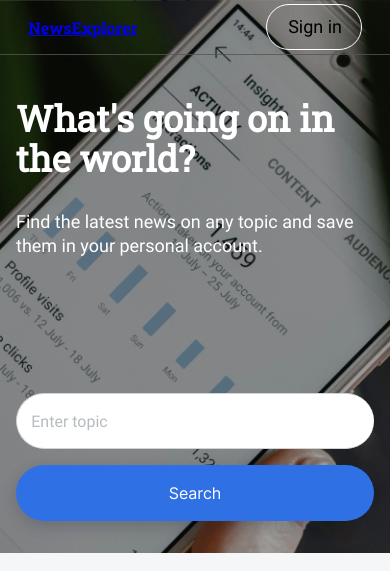
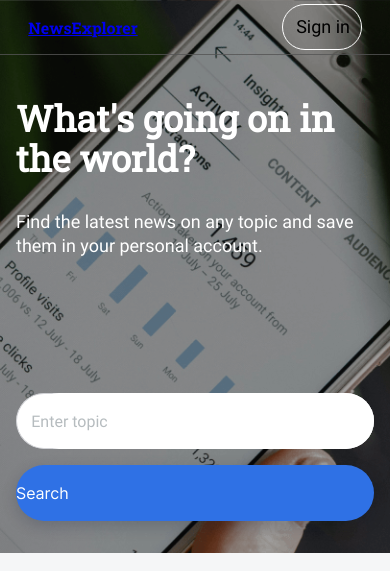
Before and after one commit to irmo12/news-explorer-frontend, a React (Create React App) app in the folder news-explorer/: page / in a window 390 px wide. Shown: the top 571 px of the page. Built offline with nearby package versions, Linux system fonts and the light colour scheme.

Commit message:
wip phone

```diff
--- a/news-explorer/src/components/Header/Header.css
+++ b/news-explorer/src/components/Header/Header.css
@@ -40,7 +40,7 @@
   color: #000;
 }
 
-.header__userName {
+.header__username {
   margin-right: 16px;
 }
 
@@ -63,8 +63,11 @@
 @media (max-width: 768px) {
   .header {
     margin: 0 40px;
+    gap: 1%;
   }
-
+  .header__button-logic {
+    padding: .1% 2.4%;
+  }
 }
 
 @media screen and (max-width: 480px) {
--- a/news-explorer/src/components/Header/Header.js
+++ b/news-explorer/src/components/Header/Header.js
@@ -1,13 +1,15 @@
 import React, { useContext } from "react";
 import './Header.css';
 import { Link } from 'react-router-dom';
- import  Navigation  from '../Navigation/Navigation';
+import Navigation from '../Navigation/Navigation';
 import logout from '../../images/logout.svg';
 import { AuthContext } from "../../contexts/AuthContext";
+import { SmallScreenContext } from "../../contexts/SmallScreenContext";
 
 
-function Header({  userName = 'Elise', openAuthPopup }) {
+function Header({ userName = 'Elise', openAuthPopup, openPhonePopup }) {
   const { isLoggedIn, setIsLoggedIn } = useContext(AuthContext);
+  const { isSmallScreen } = useContext(SmallScreenContext);
 
   function signOut() {
     setIsLoggedIn(false);
@@ -18,11 +20,12 @@ function Header({  userName = 'Elise', openAuthPopup }) {
       <Link className="header__title" to='/saved-news'>NewsExplorer</Link>
       <Navigation />
       <div className="header__button-logic">
-        {isLoggedIn ? (
+        {!isSmallScreen && (
+          isLoggedIn ? (
             <button
               className="header__log-button"
               onClick={signOut}
-          ><span className="header__userName">{userName}</span><embed className="header__logout-icon" src={logout} alt="logout" />
+            ><span className="header__username">{userName}</span><embed className="header__logout-icon" src={logout} alt="logout" />
             </button>
           ) : (
             <button
@@ -31,6 +34,9 @@ function Header({  userName = 'Elise', openAuthPopup }) {
             >
               Sign&nbsp;in
             </button>
+          ))}
+          {isSmallScreen && (
+            <button className="phone-button" onClick={openPhonePopup} />
           )}
       </div>
     </header>
--- a/news-explorer/src/components/Navigation/Navigation.css
+++ b/news-explorer/src/components/Navigation/Navigation.css
@@ -30,3 +30,18 @@
 .nav-link_logged-out {
   border-color: #fff;
 }
+
+@media screen and (max-width: 768px) {
+  .navigation-container {
+    gap: 1%;
+  }
+  .nav-link {
+    min-width: 70px;
+  }
+}
+
+@media screen and (max-width: 480px) {
+  .navigation-container {
+    display: none;
+  }
+}
--- a/news-explorer/src/components/Navigation/Navigation.js
+++ b/news-explorer/src/components/Navigation/Navigation.js
@@ -1,15 +1,12 @@
 import React, { useContext } from "react";
 import { NavLink } from 'react-router-dom';
 import { AuthContext } from "../../contexts/AuthContext";
-import { SmallScreenContext } from "../../contexts/SmallScreenContext";
 import './Navigation.css';
 
 function Navigation() {
   const isLoggedIn = useContext(AuthContext);
-  const isSmallScreen = useContext(SmallScreenContext);
 
   return (
-    !isSmallScreen && (
     <div className="navigation-container">
       <NavLink
         className={isLoggedIn ? 'nav-link nav-link_logged-in' : 'nav-link nav-link_logged-out'}
@@ -27,7 +24,6 @@ function Navigation() {
           Saved articles
         </NavLink>)}
     </div>
-    )
   );
 }
 
--- a/news-explorer/src/components/SearchForm/SearchForm.css
+++ b/news-explorer/src/components/SearchForm/SearchForm.css
@@ -130,11 +130,9 @@
     line-height: 40px;
   }
 
-  .search-form__search-bar_stacked {
-    display: flex;
-    flex-flow: column nowrap;
-    max-width: 90vh;
-    align-items: flex-start;
+  .search-form__submit {
+    flex: 56px;
+    min-width: 160px;
   }
 }
 
@@ -150,6 +148,17 @@
 
   .search-form__submit,
   .search-form__submit_stacked {
+    display: flex;
+    flex-flow: column nowrap;
+    max-width: 90vh;
     flex: 56px;
   }
+
+  .search-form__input {
+    align-items: flex-start;
+  }
+
+  .search-form__submit {
+    justify-content: center;
+  }
 }
--- a/news-explorer/src/contexts/SmallScreenContext.js
+++ b/news-explorer/src/contexts/SmallScreenContext.js
@@ -6,7 +6,7 @@ export const SmallScreenProvider = ({ children }) => {
   const [isSmallScreen, setIsSmallScreen] = useState(false);
 
   useEffect(() => {
-    const mediaQuery = window.matchMedia('(max-width: 768px)');
+    const mediaQuery = window.matchMedia('(max-width: 480px)');
 
     const handleMediaQueryChange = (event) => {
       setIsSmallScreen(event.matches);
```
Also changed, not shown: news-explorer/src/images/phonemenu.svg (added). Lines whose indentation alone changed are shown as unchanged.
